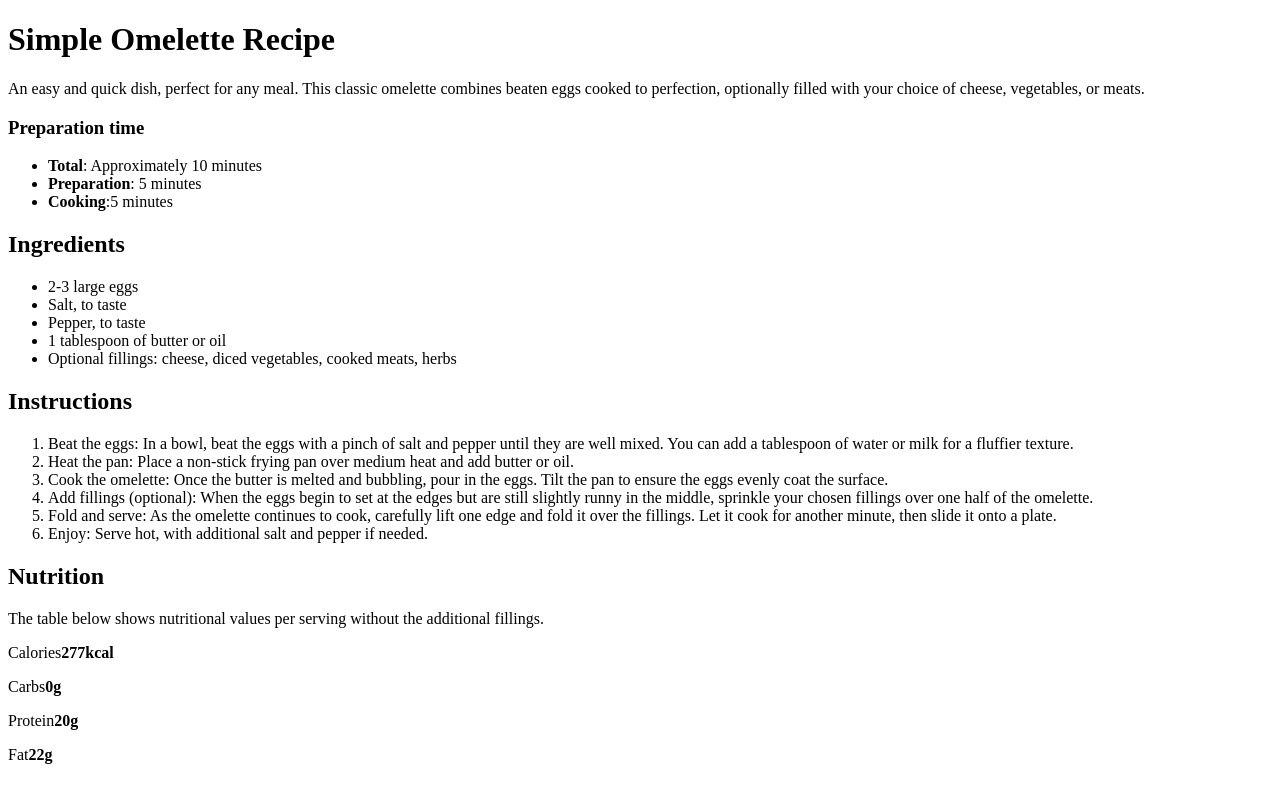
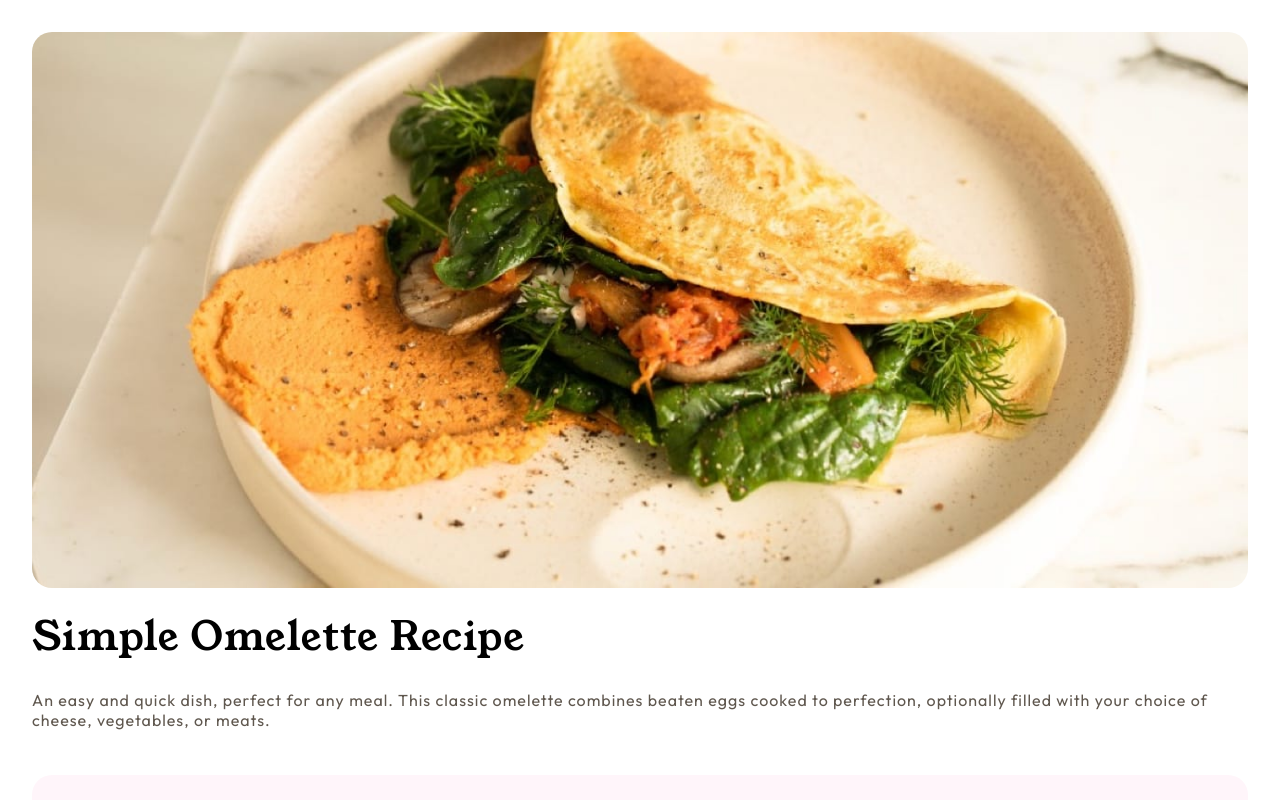
Before and after one commit to Pornnalin/Frontend-Recipe-page, a plain HTML site: page index.html in a window 1280 px wide. Shown: the top 800 px of the page. Drawn offline with Linux system fonts and the light colour scheme.

Commit message:
Add: html css

```diff
--- a/index.html
+++ b/index.html
@@ -8,31 +8,27 @@
 
   <link rel="icon" type="image/png" sizes="32x32" href="./assets/images/favicon-32x32.png">
   <link rel="stylesheet" href="style.css">
-
+  <link rel="preconnect" href="https://fonts.googleapis.com">
+  <link rel="preconnect" href="https://fonts.gstatic.com" crossorigin>
+  <link href="https://fonts.googleapis.com/css2?family=Young+Serif&display=swap" rel="stylesheet">
+  <link rel="preconnect" href="https://fonts.googleapis.com">
+  <link rel="preconnect" href="https://fonts.gstatic.com" crossorigin>
+  <link href="https://fonts.googleapis.com/css2?family=Outfit:wght@100..900&display=swap" rel="stylesheet">
   <title>Frontend Mentor | Recipe page</title>
 
-  <!-- Feel free to remove these styles or customise in your own stylesheet 👍 -->
-  <style>
-    .attribution {
-      font-size: 11px;
-      text-align: center;
-    }
 
-    .attribution a {
-      color: hsl(228, 45%, 44%);
-    }
-  </style>
+
 </head>
 
 <body>
-
-  <h1>Simple Omelette Recipe</h1>
-
-  <div class="intro">
-    <p> An easy and quick dish, perfect for any meal. This classic omelette combines beaten eggs cooked
-      to perfection, optionally filled with your choice of cheese, vegetables, or meats.</p>
-  </div>
-
+  <img id="omeleimg" src="assets/images/image-omelette.jpeg" alt="">
+  <header>
+    <h1>Simple Omelette Recipe</h1>
+    <div class="intro">
+      <p> An easy and quick dish, perfect for any meal. This classic omelette combines beaten eggs cooked
+        to perfection, optionally filled with your choice of cheese, vegetables, or meats.</p>
+    </div>
+  </header>
   <div class="pretime">
     <h3>Preparation time</h3>
     <ul>
@@ -51,26 +47,27 @@
       <li>1 tablespoon of butter or oil</li>
       <li>Optional fillings: cheese, diced vegetables, cooked meats, herbs</li>
     </ul>
+
   </div>
 
   <div class="instructions">
     <h2>Instructions</h2>
     <ol type="1">
-      <li>Beat the eggs: In a bowl, beat the eggs with a pinch of salt and pepper until they are well mixed.
+      <li><b>Beat the eggs:</b> In a bowl, beat the eggs with a pinch of salt and pepper until they are well mixed.
         You can add a tablespoon of water or milk for a fluffier texture.</li>
 
-      <li>Heat the pan: Place a non-stick frying pan over medium heat and add butter or oil.</li>
+      <li><b>Heat the pan:</b> Place a non-stick frying pan over medium heat and add butter or oil.</li>
 
-      <li>Cook the omelette: Once the butter is melted and bubbling, pour in the eggs. Tilt the pan to ensure
+      <li><b>Cook the omelette:</b> Once the butter is melted and bubbling, pour in the eggs. Tilt the pan to ensure
         the eggs evenly coat the surface.</li>
 
-      <li> Add fillings (optional): When the eggs begin to set at the edges but are still slightly runny in the
+      <li> <b>Add fillings (optional):</b> When the eggs begin to set at the edges but are still slightly runny in the
         middle, sprinkle your chosen fillings over one half of the omelette.</li>
 
-      <li>Fold and serve: As the omelette continues to cook, carefully lift one edge and fold it over the
+      <li><b>Fold and serve:</b> As the omelette continues to cook, carefully lift one edge and fold it over the
         fillings. Let it cook for another minute, then slide it onto a plate. </li>
 
-      <li>Enjoy: Serve hot, with additional salt and pepper if needed.</li>
+      <li><b>Enjoy:</b>Serve hot, with additional salt and pepper if needed.</li>
     </ol>
   </div>
 
@@ -78,18 +75,26 @@
     <h2>Nutrition</h2>
 
     <p>The table below shows nutritional values per serving without the additional fillings.</p>
+    <div class="contain">
+      <div class="info">
+        <ul>
+          <li>Calories: </li>
 
-    <p>Calories<b>277kcal</b></p>
+          <li>Carbs: </li>
+          <li>Protein:</li>
+          <li>Fat: </li>
+        </ul>
+      </div>
+      <div class="amount">
+        <ul>
+          <li><b>277kcal</b></li>
+          <li><b>0g</b></li>
+          <li> <b>20g</b></li>
+          <li><b>22g</b></li>
+        </ul>
+      </div>
+    </div>
 
-    <p>Carbs<b>0g</b></p>
-
-    <p>Protein<b>20g</b></p>
-
-    <p>Fat<b>22g</b></p>
-    <!-- <div class="attribution">
-      Challenge by <a href="https://www.frontendmentor.io?ref=challenge" target="_blank">Frontend Mentor</a>.
-      Coded by <a href="#">Your Name Here</a>.
-    </div> -->
   </div>
 </body>
 
--- a/style.css
+++ b/style.css
@@ -0,0 +1,103 @@
+* {
+  margin: 0;
+  padding: 0;
+}
+body {
+  padding: 2rem;
+  letter-spacing: 1px;
+  background-color: hsl(0, 0%, 100%);
+}
+h1 {
+  font-size: 40px;
+}
+p,
+li,
+b {
+  font-family: Outfit;
+  color: hsl(30, 10%, 34%);
+}
+h1,
+h3,
+h2 {
+  font-family: Young Serif;
+  font-weight: 400;
+}
+h2,
+h3,
+.nutrition b,
+.instructions ol li::marker,
+.ingredients ul li::marker {
+  color: hsl(14, 45%, 36%);
+}
+#omeleimg {
+  border-radius: 20px;
+  display: block;
+  max-width: 100%;
+}
+div p {
+  font-family: Outfit;
+  font-size: 16px;
+}
+header {
+  padding: 20px 0;
+  /* border: 1px solid rebeccapurple; */
+}
+.intro,
+.ingredients,
+.instructions,
+.nutrition {
+  padding: 25px 0;
+}
+.ingredients,
+.instructions {
+  border-bottom: 2px solid hsla(15, 4%, 18%, 0.07);
+}
+.pretime {
+  background-color: hsl(330, 100%, 98%);
+  display: flex;
+  flex-direction: column;
+  gap: 10px;
+  border-radius: 20px;
+  padding: 30px;
+}
+.pretime h3,
+.pretime ul li::marker {
+  color: hsl(332, 51%, 32%);
+}
+.pretime ul,
+.ingredients ul,
+.instructions ol {
+  padding-top: 20px;
+  padding-left: 35px;
+}
+.pretime li,
+.ingredients li,
+.instructions li {
+  padding: 10px 0;
+  padding-left: 20px;
+}
+.nutrition ul {
+  list-style: none;
+}
+.nutrition p {
+  padding-top: 20px;
+}
+.instructions ol li::marker {
+  font-weight: bold;
+}
+.contain {
+  /* display: flex;
+  justify-content: space-between;
+  padding: 0; */
+  display: grid;
+  grid-template-columns: repeat(2, 1fr);
+}
+.nutrition ul {
+  padding: 20px 0;
+}
+.nutrition li {
+  padding-top: 5px;
+  padding-bottom: 20px;
+  padding-left: 30px;
+  border-bottom: 2px solid hsla(15, 4%, 18%, 0.07);
+}
```
